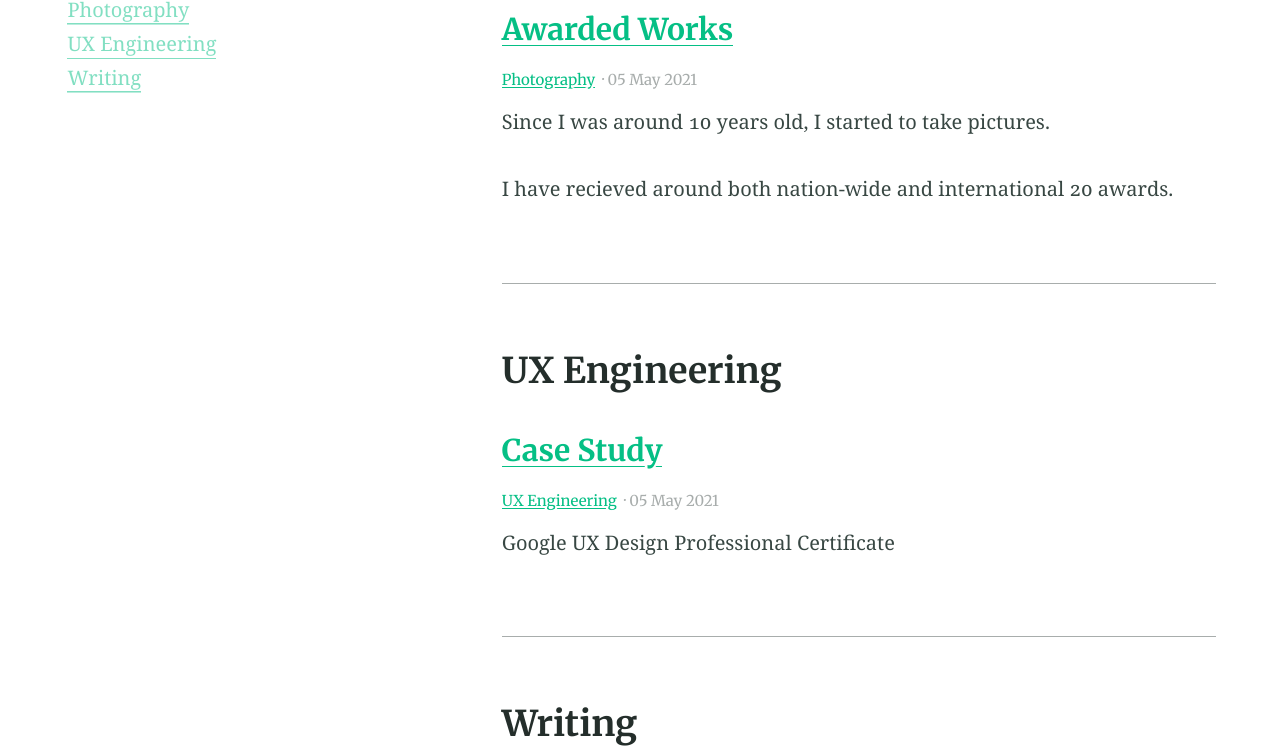
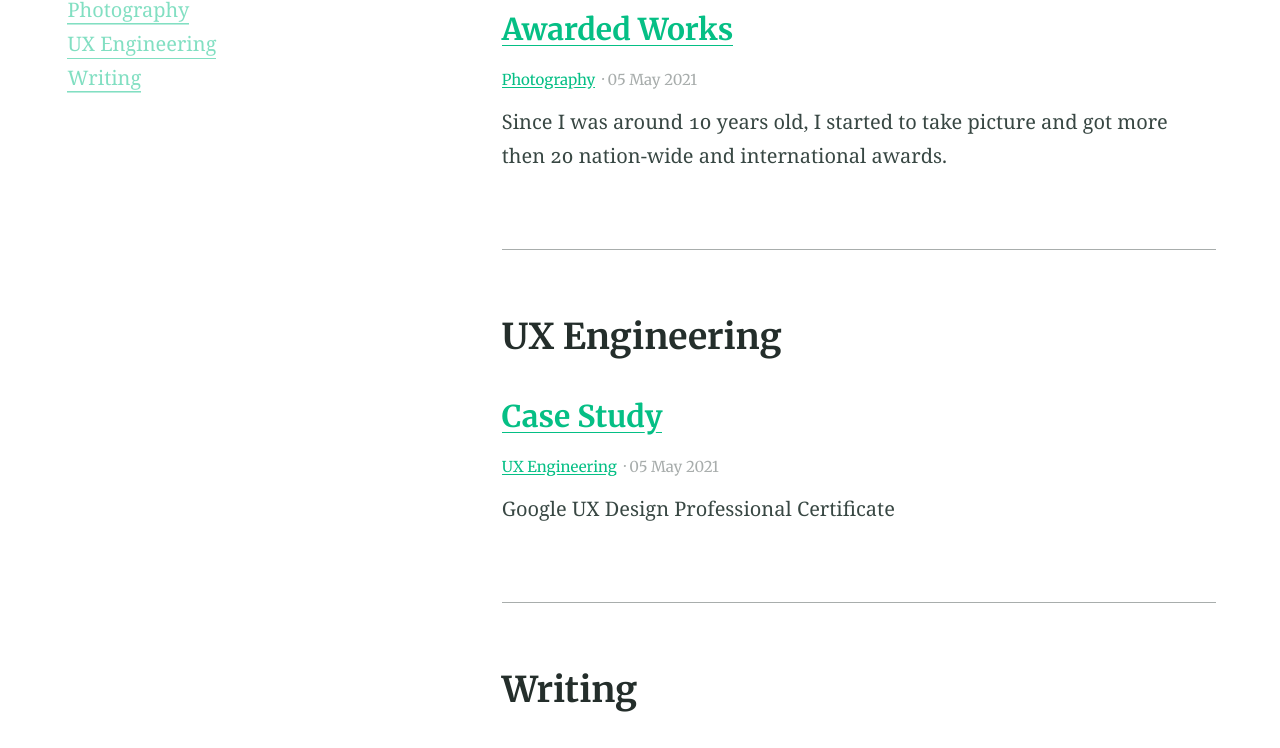
Before and after one commit to NaosFabrik/NaosFabrik.github.io, a Jekyll site: the page built from categories.md, in a window 1280 px wide and 900 px high, scrolled down 2204 px, cut to the strip 152-900 px from the top of the window. Built offline with Jekyll 4.4.1, drawn with Linux system fonts in a browser that asks for light colours.

Commit message:
Update 2021-05-05-photography-award.md

```diff
--- a/_posts/2021-05-05-photography-award.md
+++ b/_posts/2021-05-05-photography-award.md
@@ -4,9 +4,7 @@ categories:
 - Photography
 ---
 
-Since I was around 10 years old, I started to take pictures.
-
-I have recieved around both nation-wide and international 20 awards.
+Since I was around 10 years old, I started to take picture and got more then 20 nation-wide and international awards.
 
 <!-- more -->
 
```
